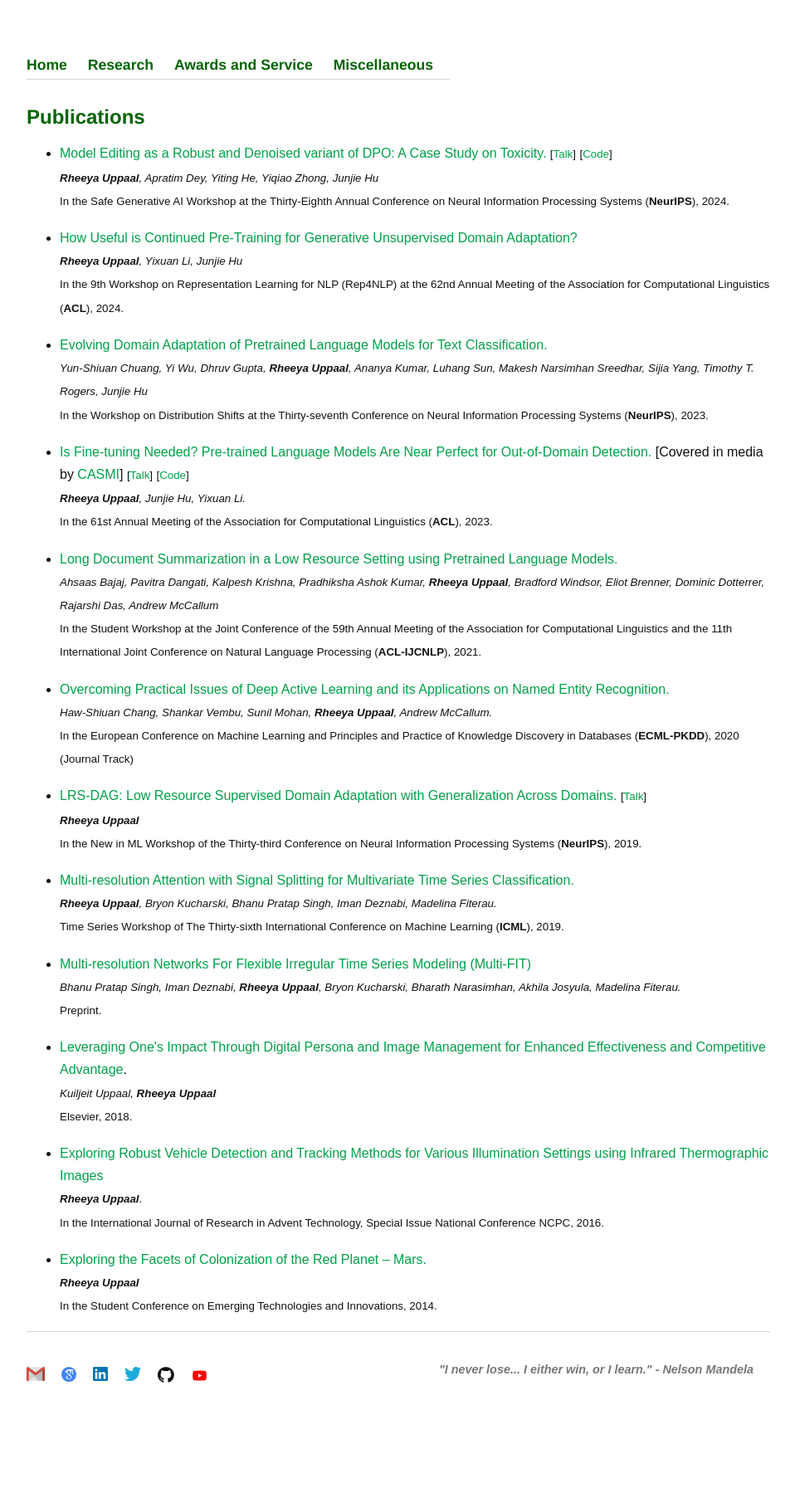
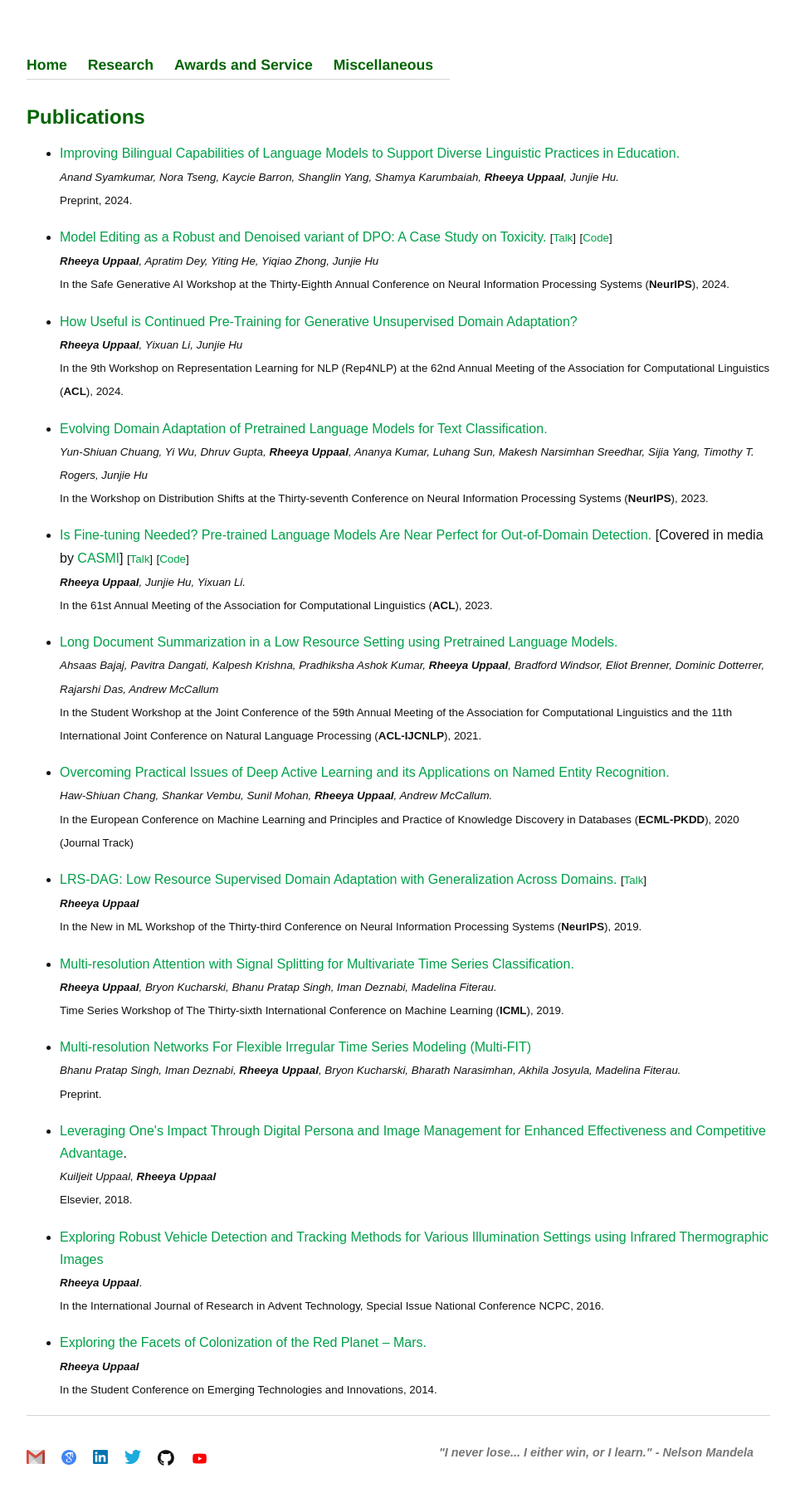
Before and after one commit to Uppaal/Uppaal.github.io, a Jekyll site: the page built from publications.html, in a window 1280 px wide. Shown: the whole page at 83% size, without its empty margins (160-1118 px from the left). Built offline with Jekyll 4.4.1, drawn with Linux system fonts in a browser that asks for light colours; before the commit the page ends 1704 px from its top, so only the background shows below that.

Commit message:
Update publications.html

```diff
--- a/publications.html
+++ b/publications.html
@@ -16,6 +16,7 @@ title: Publications
 
 	<h1>Publications</h1>
 	<ul>
+	<li><a href="https://arxiv.org/abs/2411.04308">Improving Bilingual Capabilities of Language Models to Support Diverse Linguistic Practices in Education.</a> <br><small><i>Anand Syamkumar, Nora Tseng, Kaycie Barron, Shanglin Yang, Shamya Karumbaiah, <b>Rheeya Uppaal</b>, Junjie Hu.</i><br>Preprint, 2024.</small></li>
 	<li><a href="https://arxiv.org/abs/2405.13967">Model Editing as a Robust and Denoised variant of DPO: A Case Study on Toxicity.</a> <small>[<a href="https://www.youtube.com/watch?v=SvIl4tXo66E">Talk</a>]</small> <small>[<a href="https://github.com/Uppaal/detox-edit">Code</a>]</small> <br><small><i><b>Rheeya Uppaal</b>, Apratim Dey, Yiting He, Yiqiao Zhong, Junjie Hu</i><br>In the Safe Generative AI Workshop at the Thirty-Eighth Annual Conference on Neural Information Processing Systems (<b>NeurIPS</b>), 2024.</small></li>
 	<li><a href="https://aclanthology.org/2024.repl4nlp-1.9/">How Useful is Continued Pre-Training for Generative Unsupervised Domain Adaptation?</a> <br><small><i><b>Rheeya Uppaal</b>, Yixuan Li, Junjie Hu</i><br>In the 9th Workshop on Representation Learning for NLP (Rep4NLP) at the 62nd Annual Meeting of the Association for Computational Linguistics (<b>ACL</b>), 2024.</small></li>
 	<li><a href="https://arxiv.org/abs/2311.09661">Evolving Domain Adaptation of Pretrained Language Models for Text Classification.</a> <br><small><i>Yun-Shiuan Chuang, Yi Wu, Dhruv Gupta, <b>Rheeya Uppaal</b>, Ananya Kumar, Luhang Sun, Makesh Narsimhan Sreedhar, Sijia Yang, Timothy T. Rogers, Junjie Hu</i><br>In the Workshop on Distribution Shifts at the Thirty-seventh Conference on Neural Information Processing Systems (<b>NeurIPS</b>), 2023.</small></li>
```
